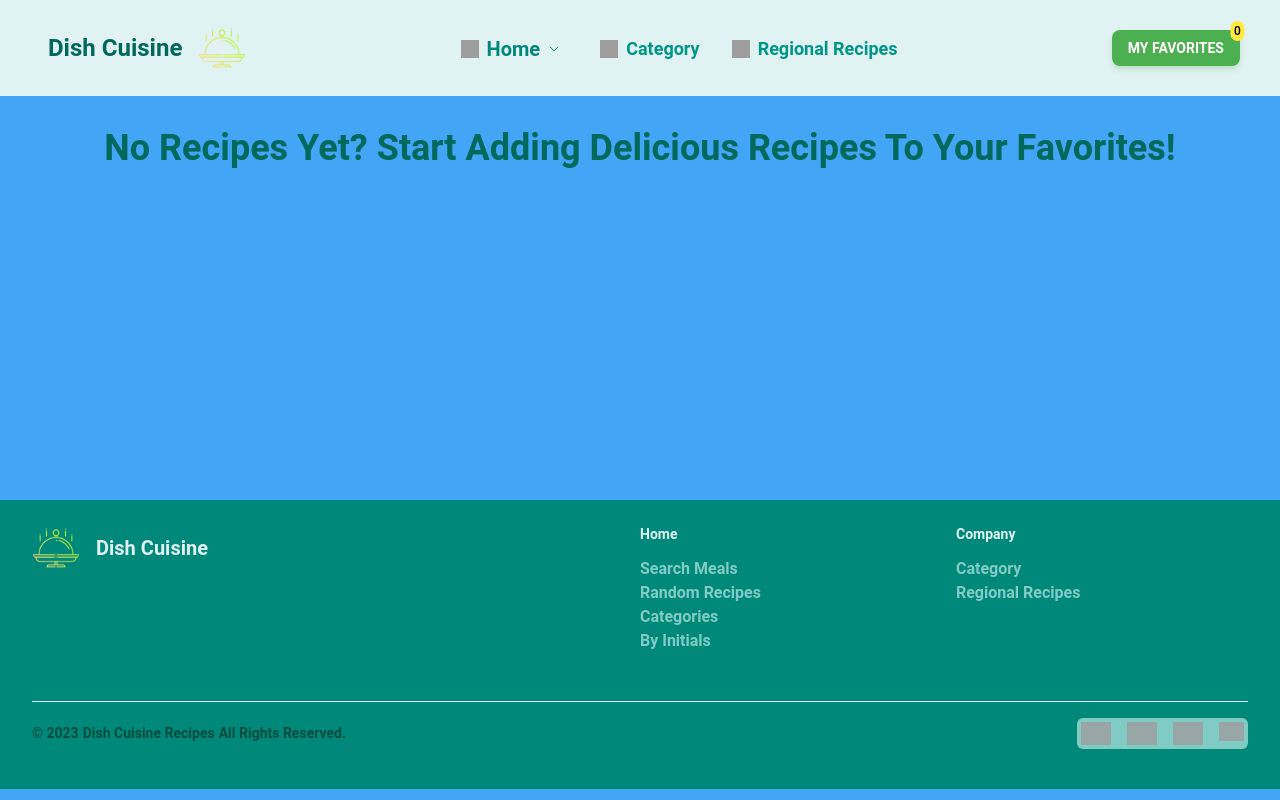
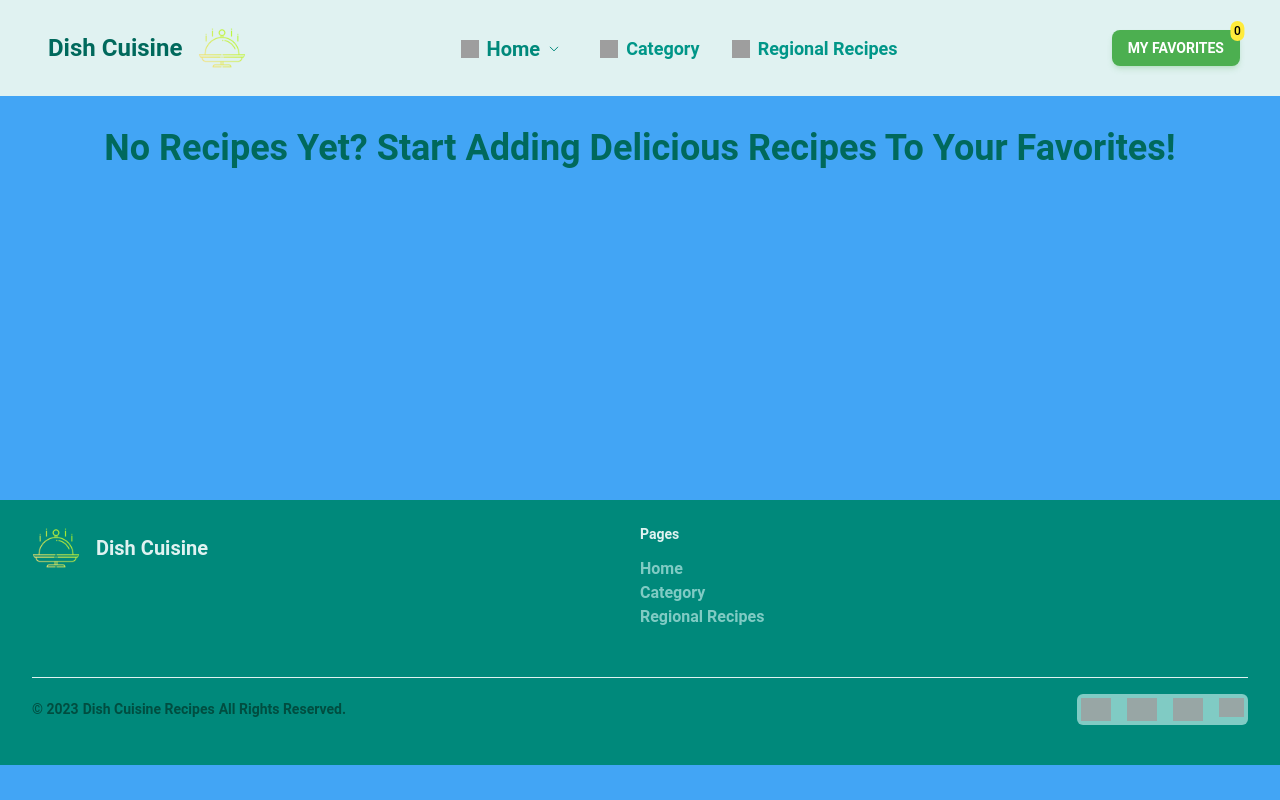
Before and after one commit to AnsariYasirArfat/DishCuisine-React-API-project, a React (Vite) app in the folder dish-cuisine/: page /favourite in a window 1280 px wide. Built offline with nearby package versions, Linux system fonts and the light colour scheme; grey boxes are pictures that could not be loaded.

Commit message:
In all component Function for Scroll to top when they mount added

```diff
--- a/dish-cuisine/src/App.jsx
+++ b/dish-cuisine/src/App.jsx
@@ -11,7 +11,7 @@ function App() {
     <>
       <div className="bg-white sm:bg-red-200 md:bg-green-300 lg:bg-yellow-200 xl:bg-blue-400 2xl:bg-teal-100">
         <Header />
-        <div className="lg:overflow-auto lg:h-[88vh]">
+        <div id="components" className="lg:overflow-auto lg:h-[88vh]">
           <Outlet />
           <Footer />
         </div>
--- a/dish-cuisine/src/Components/ByRecipesInitials.jsx
+++ b/dish-cuisine/src/Components/ByRecipesInitials.jsx
@@ -14,9 +14,9 @@ function InitialsList() {
   const [InitialsRecipes, setInitialsRecipes] = useState([]);
   const [isLoading, setIsLoading] = useState(true);
 
-  useEffect(() => {
-    window.scrollTo(0, 0);
-  }, []);
+  // useEffect(() => {
+  //   window.scrollTo(0, 0);
+  // }, []);
   useEffect(() => {
     async function getInitialsRecipes() {
       setIsLoading(true);
--- a/dish-cuisine/src/Components/CategoryList.jsx
+++ b/dish-cuisine/src/Components/CategoryList.jsx
@@ -11,16 +11,19 @@ import {
 } from "@material-tailwind/react";
 
 function CategoryList() {
+  // To Scroll to the Top of Page
+  useEffect(() => {
+    const componentsElement = document.getElementById("components");
+    componentsElement.scrollTop = 0;
+  }, []);
+
   const location = useLocation();
   const query = new URLSearchParams(location.search);
   const valueFromQuery = query.get("value");
   const [Category, setCategory] = useState(valueFromQuery || "breakfast");
   const [CategoryRecipes, setCategoryRecipes] = useState([]);
   const [isLoading, setIsLoading] = useState(true);
-  console.log(valueFromQuery);
-  useEffect(() => {
-    window.scrollTo(0, 0);
-  }, []);
+  // console.log(valueFromQuery);
   useEffect(() => {
     async function getCategoryRecipes() {
       try {
@@ -32,7 +35,7 @@ function CategoryList() {
           ...recipe,
           strCategory: Category,
         }));
-        console.log(recipes);
+        // console.log(recipes);
         setCategoryRecipes(recipes);
 
         const timeout = setTimeout(() => {
--- a/dish-cuisine/src/Components/CountryList.jsx
+++ b/dish-cuisine/src/Components/CountryList.jsx
@@ -10,13 +10,16 @@ import {
 } from "@material-tailwind/react";
 
 function CountryList() {
+  // To Scroll to the Top of Page
+  useEffect(() => {
+    const componentsElement = document.getElementById("components");
+    componentsElement.scrollTop = 0;
+  }, []);
+
   const [Country, setCountry] = useState("indian");
   const [CountryRecipes, setCountryRecipes] = useState([]);
   const [isLoading, setIsLoading] = useState(true);
 
-  useEffect(() => {
-    window.scrollTo(0, 0);
-  }, []);
   useEffect(() => {
     async function getCountryRecipes() {
       try {
@@ -34,8 +37,8 @@ function CountryList() {
             !recipe.strMeal.includes("Pork") && !recipe.strMeal.includes("Beef")
         );
 
-        console.log("Without Filtered data:", recipes);
-        console.log("Filtered data:", filteredRecipesList);
+        // console.log("Without Filtered data:", recipes);
+        // console.log("Filtered data:", filteredRecipesList);
         setCountryRecipes(filteredRecipesList);
 
         const timeout = setTimeout(() => {
--- a/dish-cuisine/src/Components/FavouriteRecipes.jsx
+++ b/dish-cuisine/src/Components/FavouriteRecipes.jsx
@@ -1,9 +1,13 @@
-import { useContext } from "react";
+import { useContext, useEffect } from "react";
 
 import { FavoriteRecipesContext } from "../main";
 import RecipeCard from "./RecipeCard";
 
 function FavouriteRecipes() {
+  useEffect(() => {
+    const componentsElement = document.getElementById("components");
+    componentsElement.scrollTop = 0;
+  }, []);
   const { favoriteRecipes } = useContext(FavoriteRecipesContext);
 
   return (
--- a/dish-cuisine/src/Components/Footer.jsx
+++ b/dish-cuisine/src/Components/Footer.jsx
@@ -5,17 +5,9 @@ import mainLogo from "../Assets/mainLogo.png";
 function Footer() {
   const LINKS = [
     {
-      title: "Home ",
+      title: "Pages ",
       items: [
-        { label: "Search Meals", path: "#searchrecipe" },
-        { label: "Random Recipes", path: "#latest" },
-        { label: "Categories", path: "#categories" },
-        { label: "By Initials", path: "#byinitial" },
-      ],
-    },
-    {
-      title: "Company",
-      items: [
+        { label: "Home", path: "" },
         { label: "Category", path: "category" },
         { label: "Regional Recipes", path: "area" },
       ],
@@ -32,7 +24,7 @@ function Footer() {
               <div>
                 <NavLink
                   to="/"
-                  className="cursor-pointer  flex items-center w-fit"
+                  className="cursor-pointer flex items-center w-fit"
                 >
                   <img
                     src={mainLogo}
@@ -58,13 +50,13 @@ function Footer() {
                   </Typography>
                   {items.map((item) => (
                     <li key={item.label}>
-                      <a
-                        href={`/${item.path}`}
+                      <NavLink
+                        to={`/${item.path}`}
                         color="gray"
                         className="w-fit py-1.5 sm:font-semibold transition-colors text-teal-200 hover:text-teal-900 hover:underline "
                       >
-                        {item.label}
-                      </a>
+                        <p>{item.label}</p>
+                      </NavLink>
                     </li>
                   ))}
                 </ul>
--- a/dish-cuisine/src/Components/MainBody.jsx
+++ b/dish-cuisine/src/Components/MainBody.jsx
@@ -9,14 +9,19 @@ import Banner from "../Assets/banner.jpg";
 import RecipeBook from "../Assets/RecipeBook.jpg";
 
 function MainBody() {
+  // To Scroll to the Top of Page
+  useEffect(() => {
+    const componentsElement = document.getElementById("components");
+    componentsElement.scrollTop = 0;
+  }, []);
+
   const [Categories, setCategories] = useState([]);
-
   const [input, setInput] = useState("");
   const [searchedRecipe, setSearchedRecipe] = useState([]);
   const [isLoading, setIsLoading] = useState(true);
   const [userSearched, setUserSearched] = useState("");
+
   useEffect(() => {
-    window.scrollTo(0, 0);
     async function getCategoryOfRecipeList() {
       try {
         const CategoryList = await axios.get(
@@ -31,14 +36,14 @@ function MainBody() {
             category.strCategory !== "Vegan" &&
             category.strCategory !== "Goat"
         );
-        console.log(filteredCategories);
+        // console.log(filteredCategories);
         setCategories(filteredCategories);
         setIsLoading(true);
 
         const List = await axios.get(
           `https://www.themealdb.com/api/json/v1/1/search.php?s=cakes`
         );
-        console;
+
         const defualtList = List.data.meals.filter(
           (recipe) =>
             recipe.strCategory !== "Pork" &&
@@ -47,7 +52,7 @@ function MainBody() {
             !recipe.strMeal.includes("Beef")
         );
         setSearchedRecipe(defualtList);
-        console.log("Default meal", defualtList);
+        // console.log("Default meal", defualtList);
 
         const timeout = setTimeout(() => {
           setIsLoading(false);
@@ -92,7 +97,6 @@ function MainBody() {
       }
     } catch (error) {
       console.error("Error fetching recipes:", error);
-      // Handle the error, e.g., display an error message to the user
     } finally {
       setIsLoading(false);
     }
--- a/dish-cuisine/src/Components/RecipePage.jsx
+++ b/dish-cuisine/src/Components/RecipePage.jsx
@@ -17,7 +17,8 @@ function RecipePage() {
   );
 
   useEffect(() => {
-    window.scrollTo(0, 0);
+    const componentsElement = document.getElementById("components");
+    componentsElement.scrollTop = 0;
   }, []);
 
   const location = useLocation();
```
Also changed, not shown: dish-cuisine/src/Assets/redHeart.png (added), dish-cuisine/src/Assets/whiteHeart.png (added).
